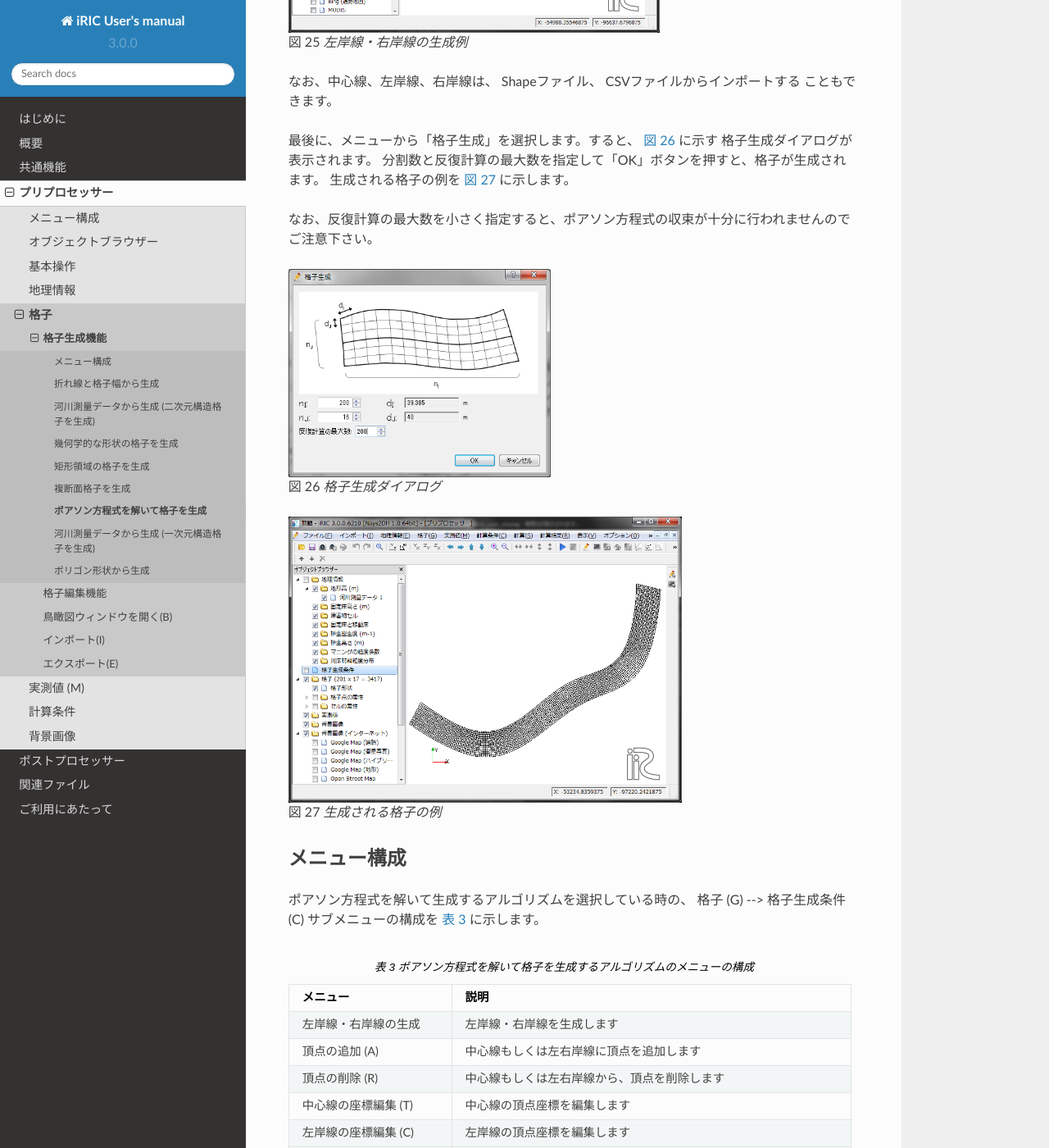
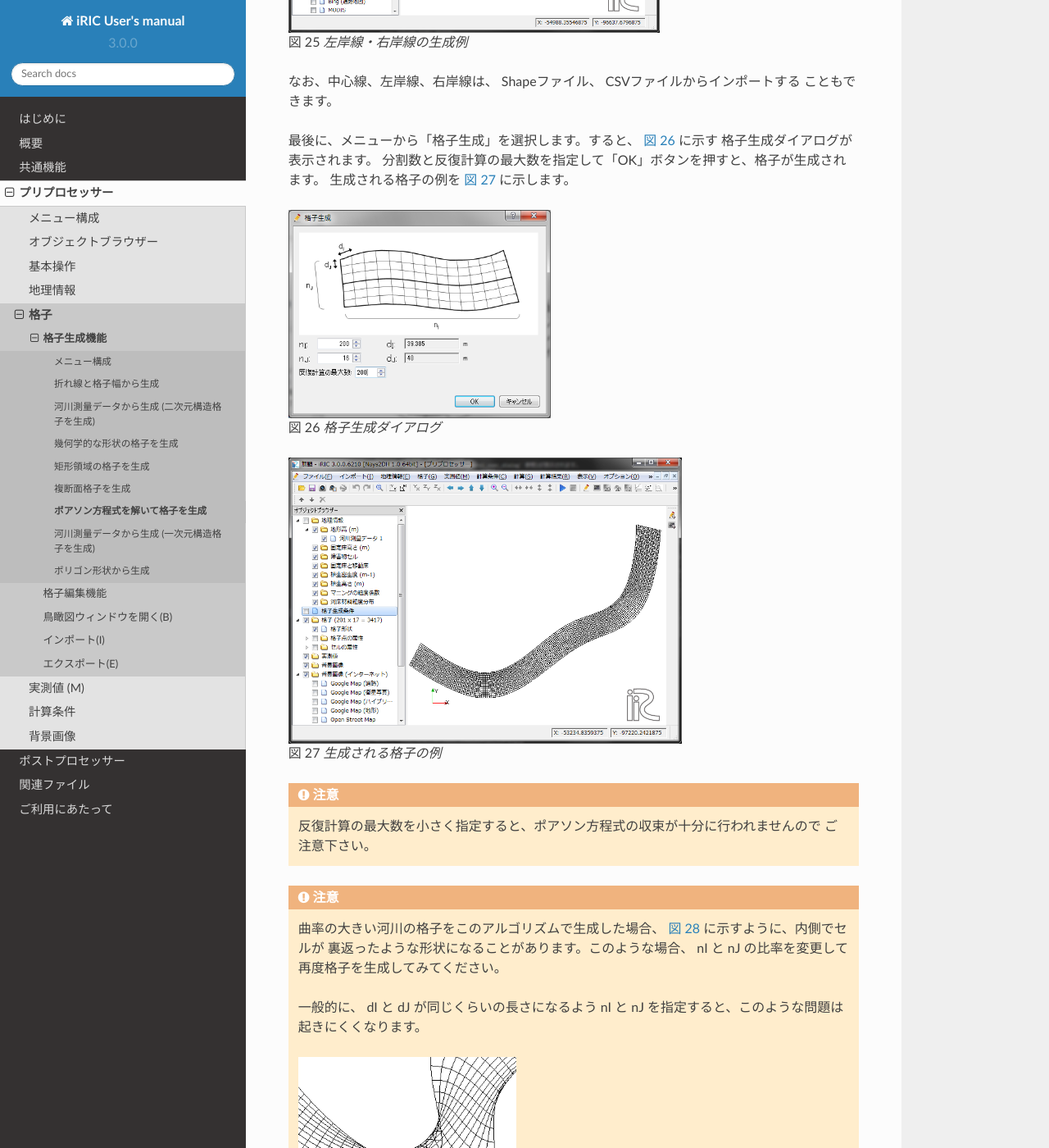
Before and after one commit to i-RIC/gui_user_manual, a Sphinx documentation site: the page built from source/04/05/01_07_poisson.rst, in a window 1280 px wide and 1400 px high, scrolled down 2217 px. Shown: the whole window at 82% size. Built offline with Sphinx 7.4.7 and the Read the Docs theme 2.0.0, drawn with Linux system fonts in a browser that asks for light colours; some of the changed text lies outside the part shown.

Commit message:
Notice about poisson equation grid generating algorithm added.

```diff
--- a/source/04/05/01_07_poisson.rst
+++ b/source/04/05/01_07_poisson.rst
@@ -69,9 +69,6 @@
 分割数と反復計算の最大数を指定して「OK」ボタンを押すと、格子が生成されます。
 生成される格子の例を :numref:`image_poisson_grid_example` に示します。
 
-なお、反復計算の最大数を小さく指定すると、ポアソン方程式の収束が十分に行われませんので
-ご注意下さい。
-
 .. _image_poisson_gridgeneration_dialog:
 
 .. figure:: images/poisson_gridgeneration_dialog.png
@@ -85,6 +82,28 @@
    :width: 360pt
 
    生成される格子の例
+
+.. attention::
+
+   反復計算の最大数を小さく指定すると、ポアソン方程式の収束が十分に行われませんので
+   ご注意下さい。
+
+.. attention::
+
+   曲率の大きい河川の格子をこのアルゴリズムで生成した場合、
+   :numref:`image_poisson_bad_example` に示すように、内側でセルが
+   裏返ったような形状になることがあります。このような場合、 nI と nJ の比率を変更して
+   再度格子を生成してみてください。
+
+   一般的に、 dI と dJ が同じくらいの長さになるよう nI と nJ を指定すると、このような問題は
+   起きにくくなります。
+
+   .. _image_poisson_bad_example:
+
+   .. figure:: images/poisson_bad_example.png
+      :width: 200pt
+
+      セルが裏返った形状の格子の例
 
 メニュー構成
 -------------
```
Also changed, not shown: source/04/05/images/poisson_bad_example.png (added).
